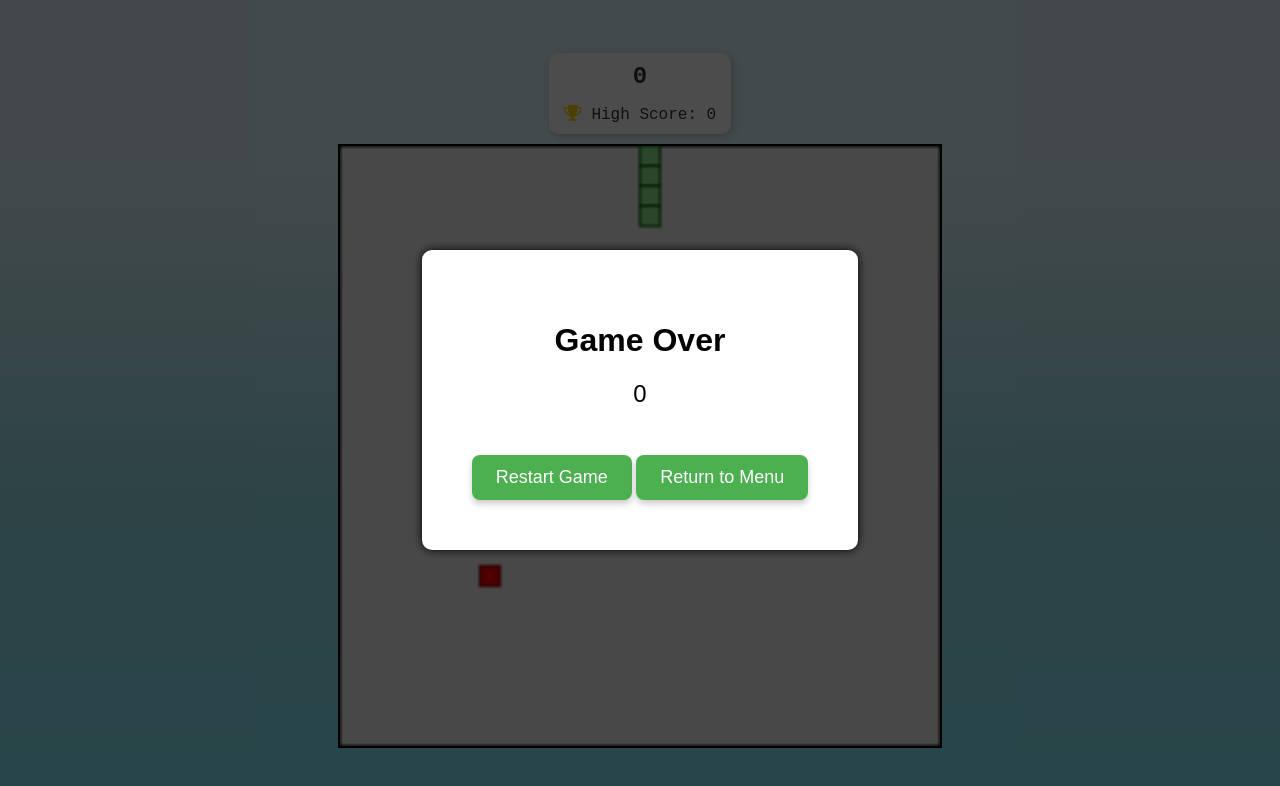
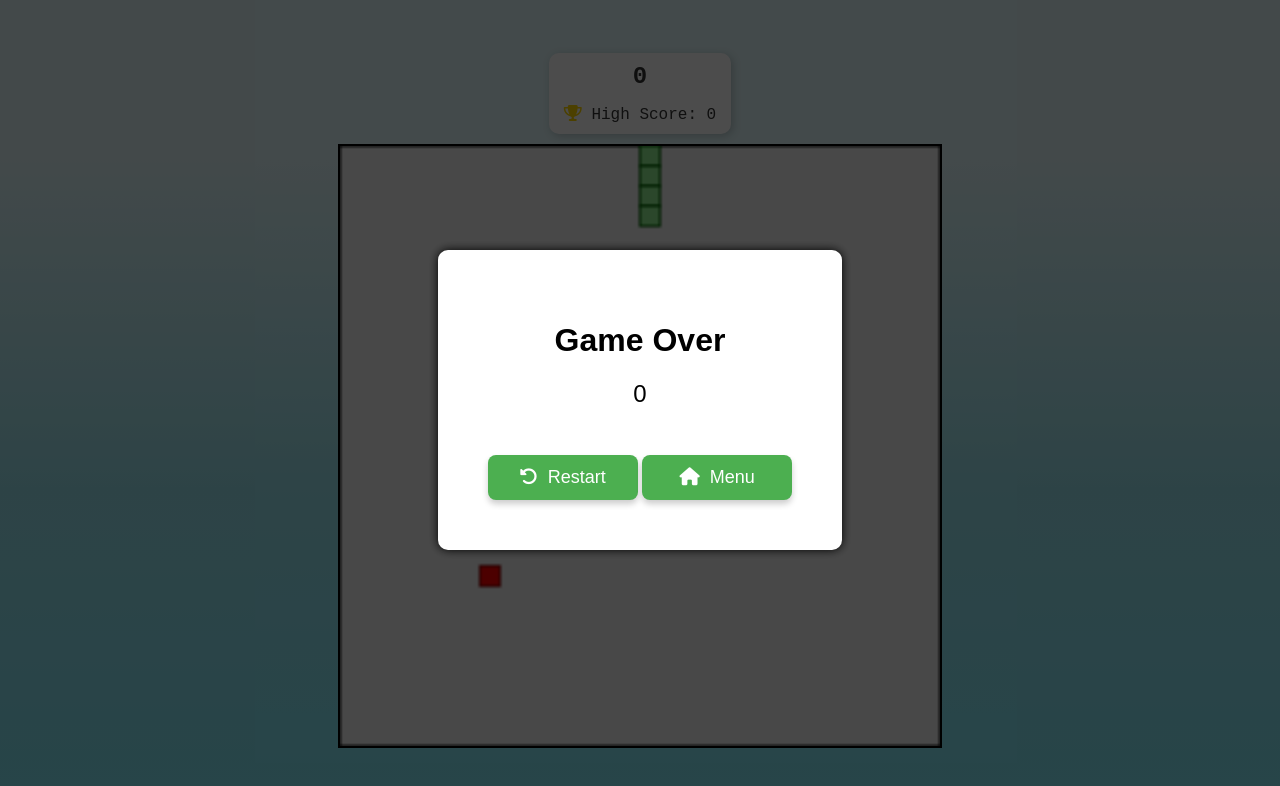
Before and after one commit to Ishaan-R1/Snake-Game, a plain HTML site: page index.html in a window 1280 px wide. Both pictures are taken after a click on the button "Start Game". Drawn offline with Linux system fonts and the light colour scheme.

Commit message:
Adding icons

```diff
--- a/index.html
+++ b/index.html
@@ -19,7 +19,7 @@
 
     <div id="menu">
         <h1>Snake Game</h1>
-        <button id="startBtn">Start Game</button>
+        <button id="startBtn"><i id="icon" class="fa-solid fa-play" style="color: #ffffff;"></i>Start Game</button>
     </div>
 
     <div id="scoreBoard" style="display: none;">
@@ -31,9 +31,12 @@
         <div class="message-box">
             <h1>Game Over</h1>
             <div id="finalScore">0</div>
-
-            <button id="restartBtn">Restart Game</button>
-            <button id="returnToMenu">Return to Menu</button>
+            <div class="buttons">
+                <button id="restartBtn"><i id="icon" class="fa-solid fa-rotate-left"
+                        style="color: #ffffff;"></i>Restart</button>
+                <button id="returnToMenu"><i id="icon" class="fa-solid fa-house"
+                        style="color: #ffffff;"></i>Menu</button>
+            </div>
         </div>
     </div>
     <div id="gameContainer" style="display: none;">
--- a/style.css
+++ b/style.css
@@ -69,6 +69,8 @@ canvas {
   cursor: pointer;
   box-shadow: 0 4px 6px rgba(0, 0, 0, 0.2);
   transition: background-color 0.3s ease;
+  width: 150px;
+  text-align: center;
 }
 
 #restartBtn:hover,
@@ -128,3 +130,6 @@ canvas {
   background-color: #45a049;
   transform: scale(1.05);
 }
+#icon {
+  padding-right: 10px;
+}
```
